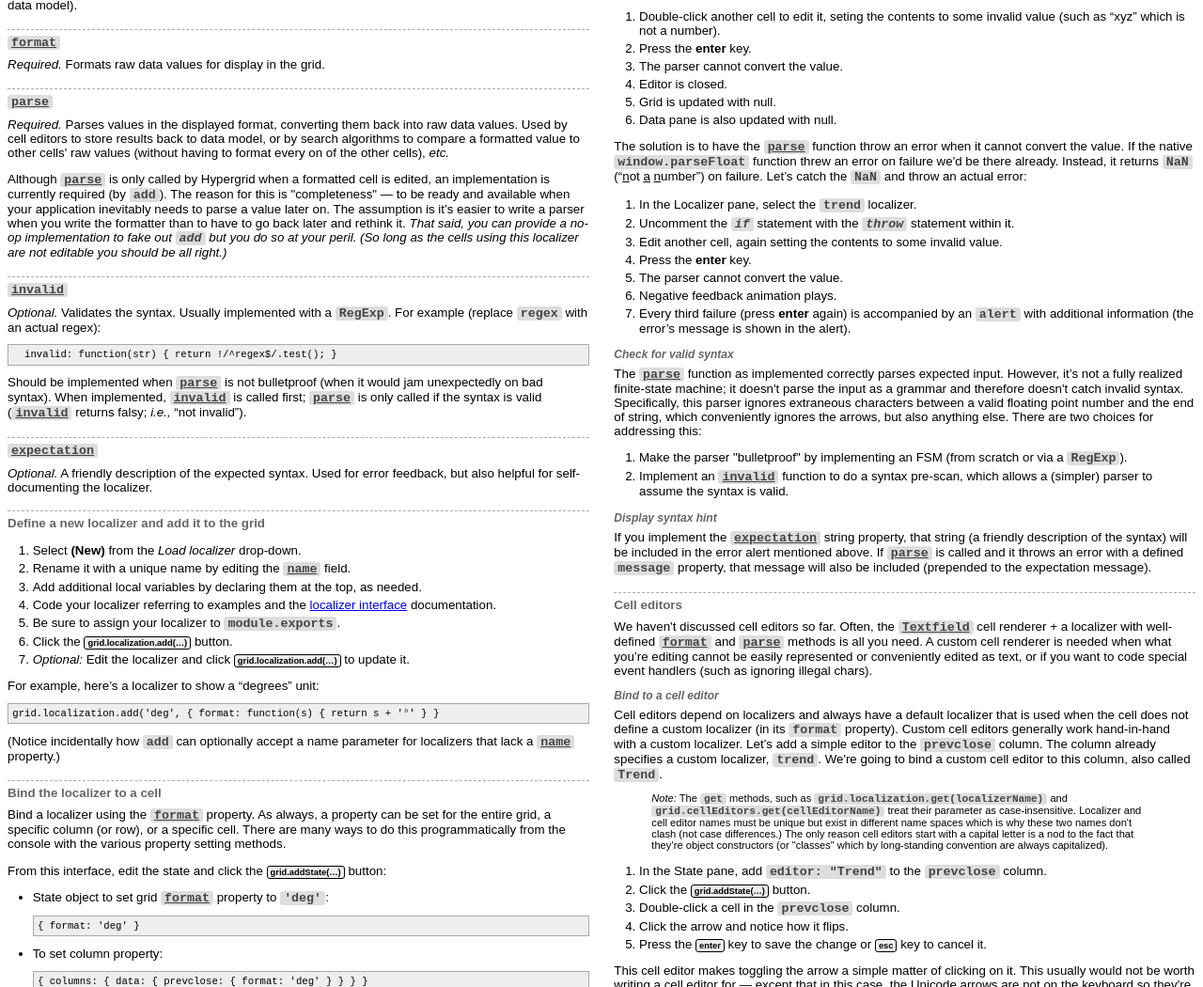
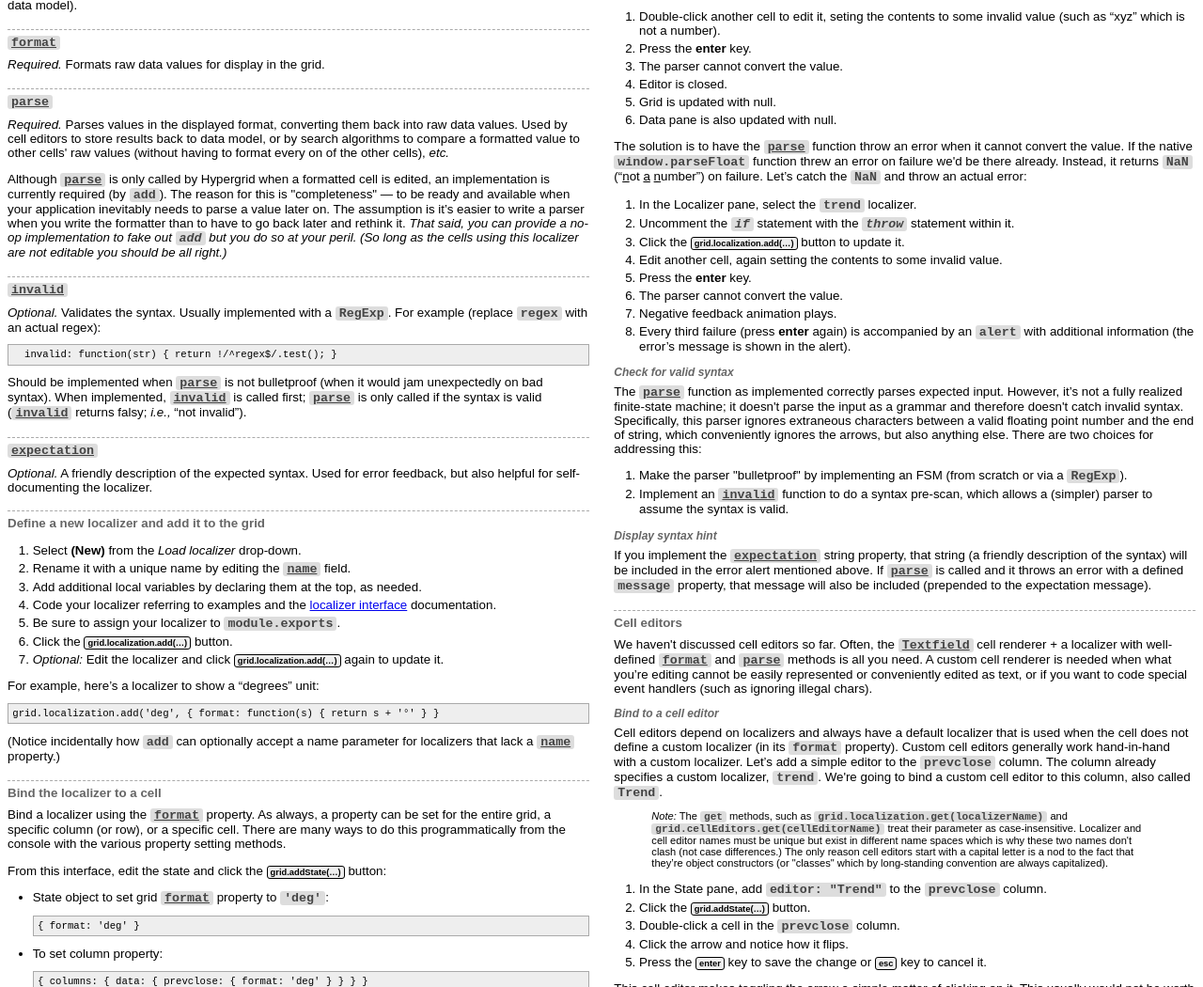
Before and after one commit to fin-hypergrid/build, a website: page demo/formatter-workbench/instructions.html in a window 1280 px wide. Shown: the part 888-1938 px from the top of the page at 94% size. Drawn offline with Linux system fonts and the light colour scheme.

Commit message:
tweak instructions

```diff
--- a/demo/formatter-workbench/instructions.html
+++ b/demo/formatter-workbench/instructions.html
@@ -173,7 +173,7 @@ Formatting grid cell values is purely a text string manipulation. Any other grap
         <li>Code your localizer referring to examples and the <a href="https://fin-hypergrid.github.io/core/doc/localizerInterface.html" target="localizer-docs">localizer interface</a> documentation.</li>
         <li>Be sure to assign your localizer to <code>module.exports</code>.</li>
         <li>Click the <span class="button">grid.localization.add(…)</span> button.</li>
-        <li><em>Optional:</em> Edit the localizer and click <span class="button">grid.localization.add(…)</span> to update it.</li>
+        <li><em>Optional:</em> Edit the localizer and click <span class="button">grid.localization.add(…)</span> again to update it.</li>
     </ol>
 </div>
 
@@ -299,6 +299,7 @@ For example, here’s a localizer to show a “degrees” unit:
     <ol>
         <li>In the Localizer pane, select the <code>trend</code> localizer.</li>
         <li>Uncomment the <code><i>if</i></code> statement with the <code><i>throw</i></code> statement within it.</li>
+        <li>Click the <span class="button">grid.localization.add(…)</span> button to update it.</li>
         <li>Edit another cell, again setting the contents to some invalid value.</li>
         <li>Press the <strong>enter</strong> key.</li>
         <li>The parser cannot convert the value.</li>
```
